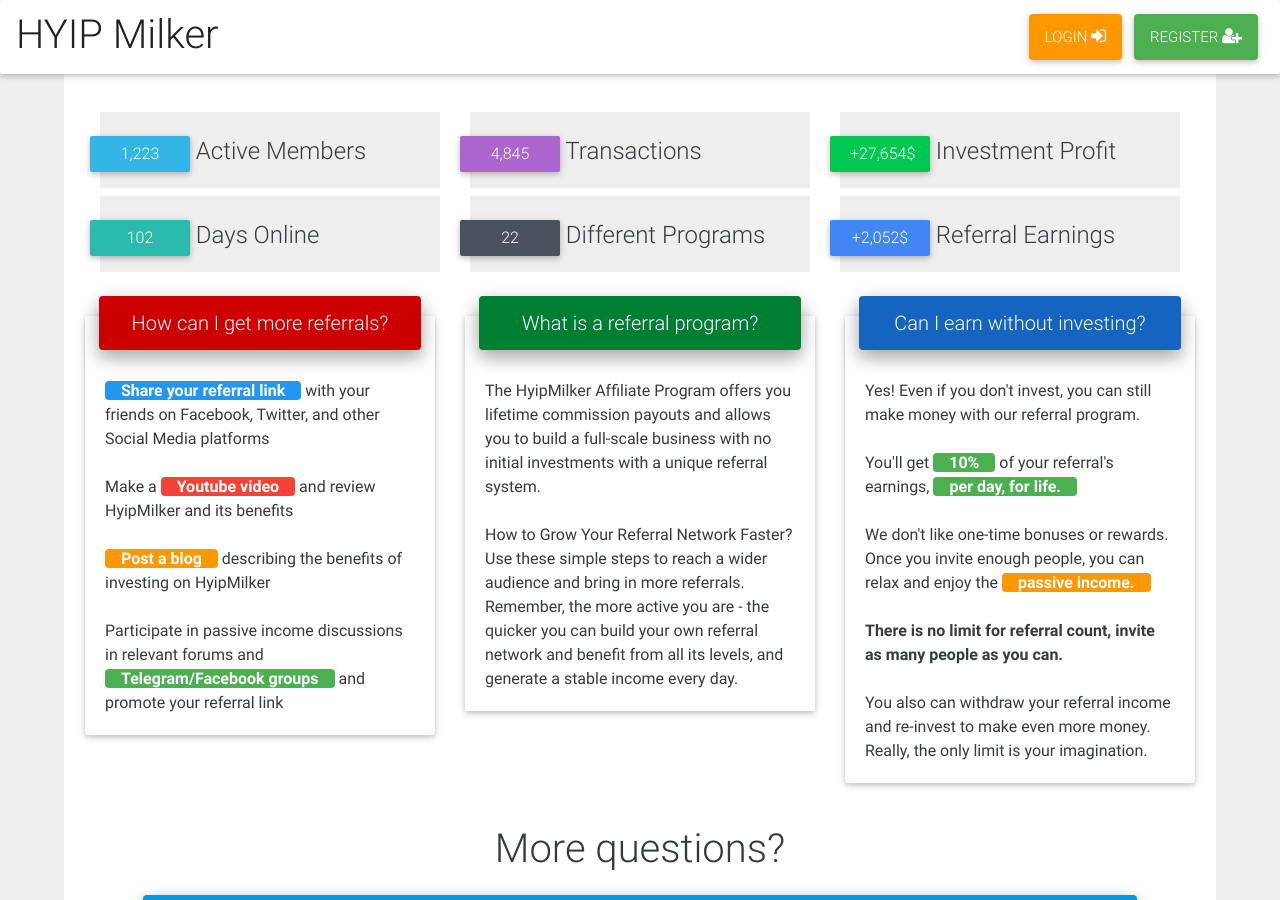
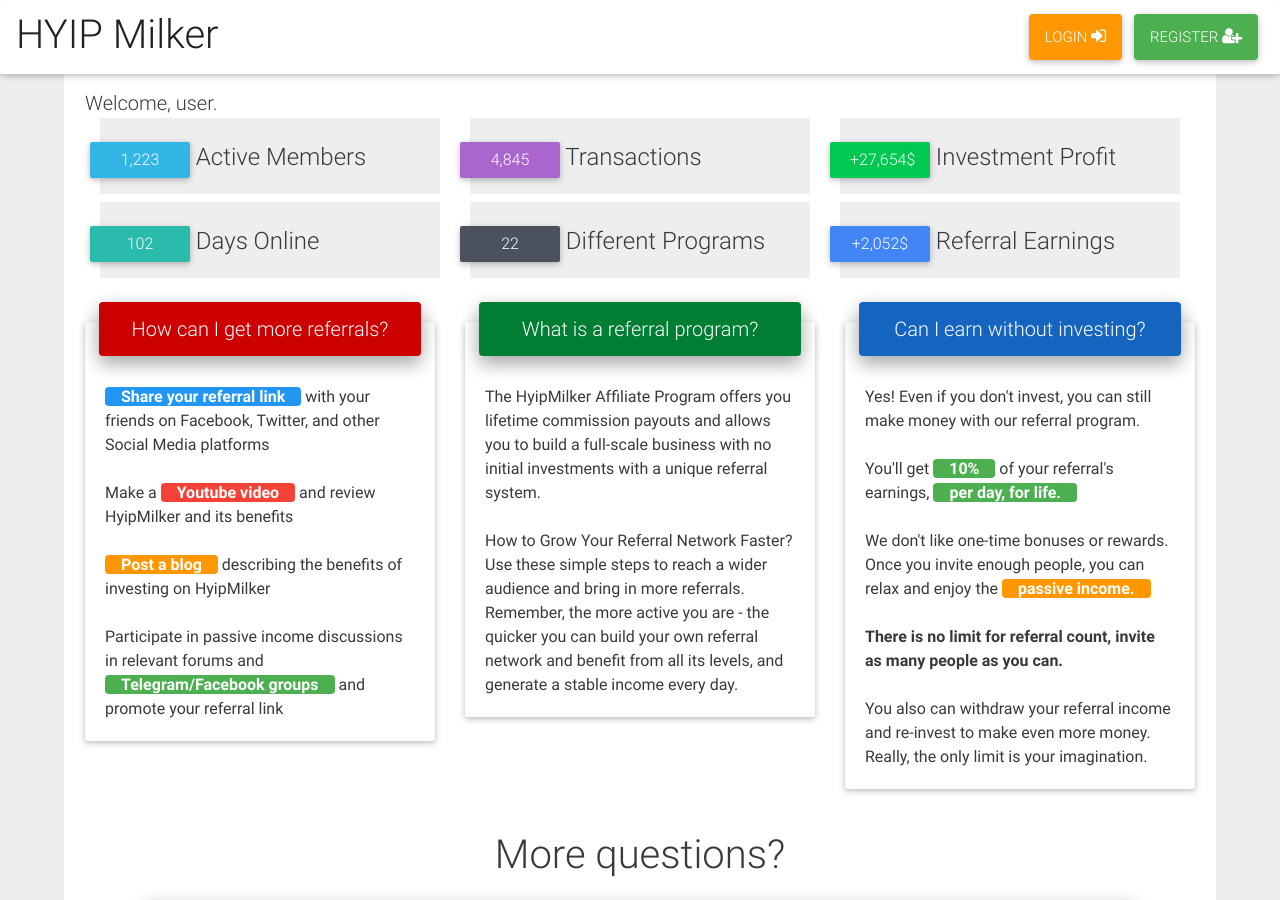
Before and after one commit to hm-gthb/hm-gthb.github.io, a Jekyll site: the page built from dashboard.html, in a window 1280 px wide and 900 px high. Built offline with Jekyll 4.4.1, drawn with Linux system fonts in a browser that asks for light colours; nearby versions of some CDN libraries.

Commit message:
Update dashboard.html

```diff
--- a/dashboard.html
+++ b/dashboard.html
@@ -7,7 +7,7 @@
 <main class="white">
   <div class="container ">
 
-    <br>
+    <div class = "lead">Welcome, user. </div>
 
     <div class="container  mb-1">
       <div class="row">
```
